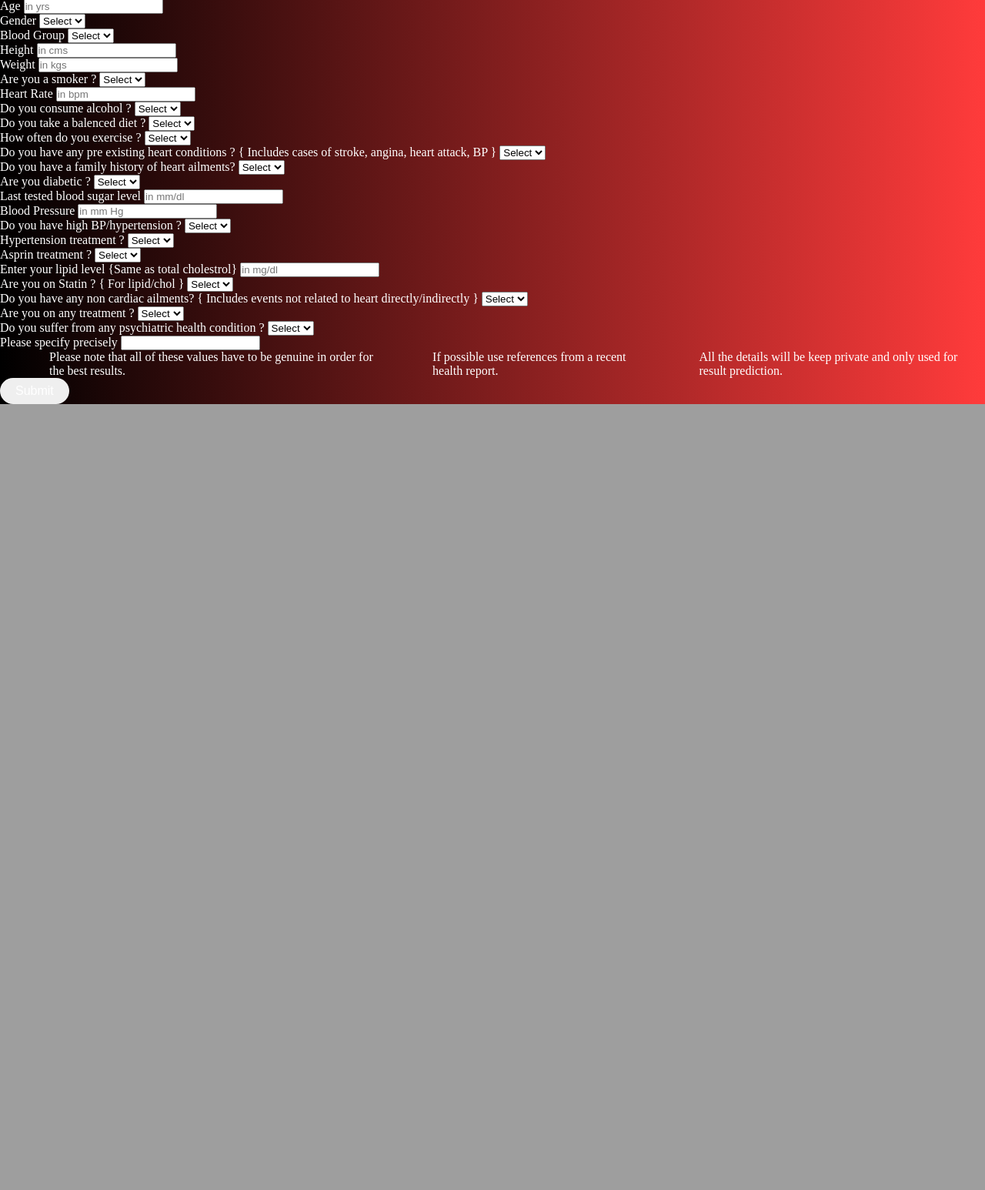
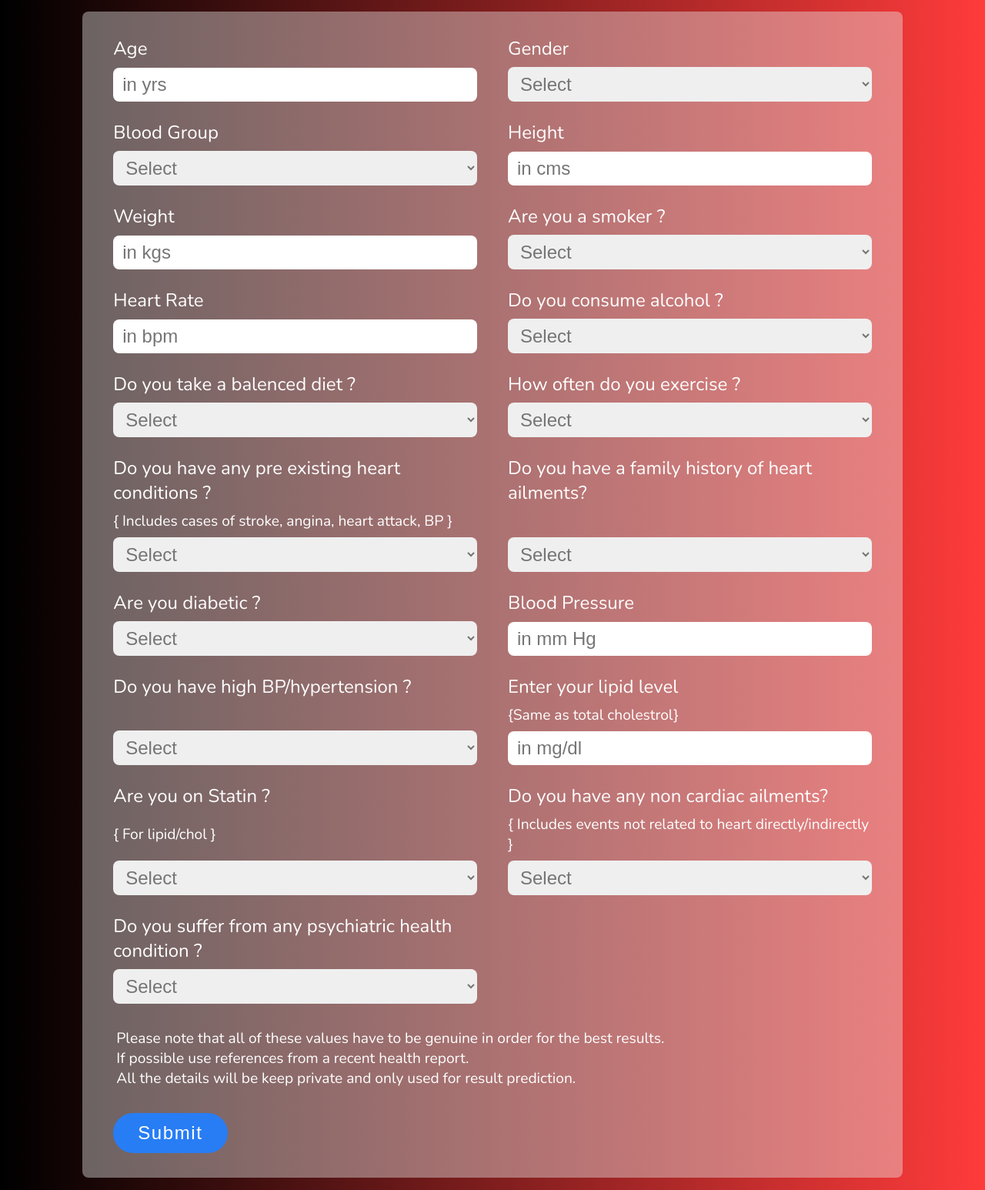
Before and after one commit to Sakshamb13579/Heart_Anomolaity_predictor, a Django app: template users/templates/additional_form.html in a window 1280 px wide; the page is wider, and only the part inside the window is pictured. Shown: the part 335-1881 px from the top of that part at 77% size. Before the commit the page ends 860 px from the top of that part, so only its background shows below. Run offline with Django 3.2, Linux system fonts and the light colour scheme; the template is opened without the code that fills it, so the values that code supplies are empty; grey boxes are pictures that could not be loaded.

Commit message:
CSS modification

```diff
--- /dev/null
+++ b/users/static/css/additional_data.css
@@ -0,0 +1,79 @@
+.additional-form-wrapper {
+    width: 100%;
+    padding: 1rem 3rem;
+}
+
+.additional-form-container {
+    background-color: #eaeaea69;
+    border-radius: 0.5rem;
+    margin: 0 auto;
+    width: 90%;
+}
+
+.additional-form {
+    display: grid;
+    gap: 2rem;
+    padding: 2rem;
+}
+
+.input-container {
+    display: grid;
+    grid-template-columns: 1fr 1fr;
+    justify-items: center;
+    gap: 1.5rem;
+}
+
+.form-input {
+    display: flex;
+    flex-direction: column;
+    justify-content: space-between;
+    gap: 0.5rem;
+    font-size: 3vmin;
+    font-family: 'Nunito', sans-serif;
+    width: 100%;
+    padding: 0 0.5rem;
+}
+
+.form-input input, select {
+    padding: 0.5rem 0.75rem;
+    font-size: 3vmin;
+    border-radius: 0.5rem;
+    border: none;
+    outline: none;
+    color: #757575;
+}
+
+.desc {
+    font-size: 2.4vmin;
+    font-family: 'Nunito', sans-serif;
+}
+
+.note {
+    display: block;
+    font-size: 2.4vmin;
+    font-family: 'Nunito', sans-serif;
+}
+
+.form-ptr {
+    display: block;
+    padding-left: 0.75rem;
+}
+
+.form-ptr li {
+    margin: 0;
+}
+
+.btn-container {
+    padding-left: 0.5rem;
+}
+
+.send {
+    font-size: 3vmin;
+    padding: 0.75rem 2rem;
+    background-color: #227fffed;
+    letter-spacing: 0.1rem;
+}
+
+#sugar_level, #hypert_treatment, #asprin_treatment, #treatment, #psychiatric_cond_name {
+    display: none;
+}
```
Also changed, not shown: users/static/css/login_signup.css (+6 -6 lines).
